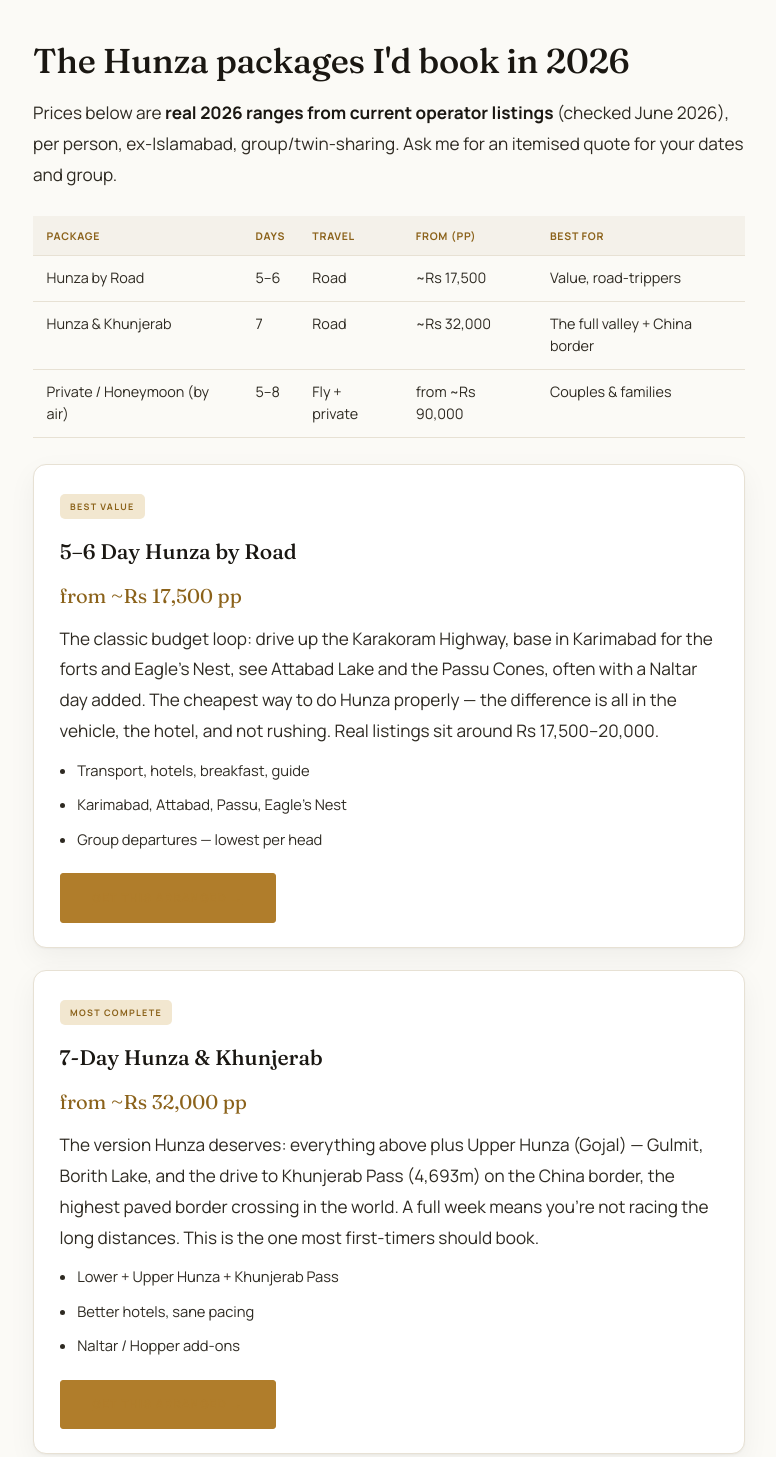
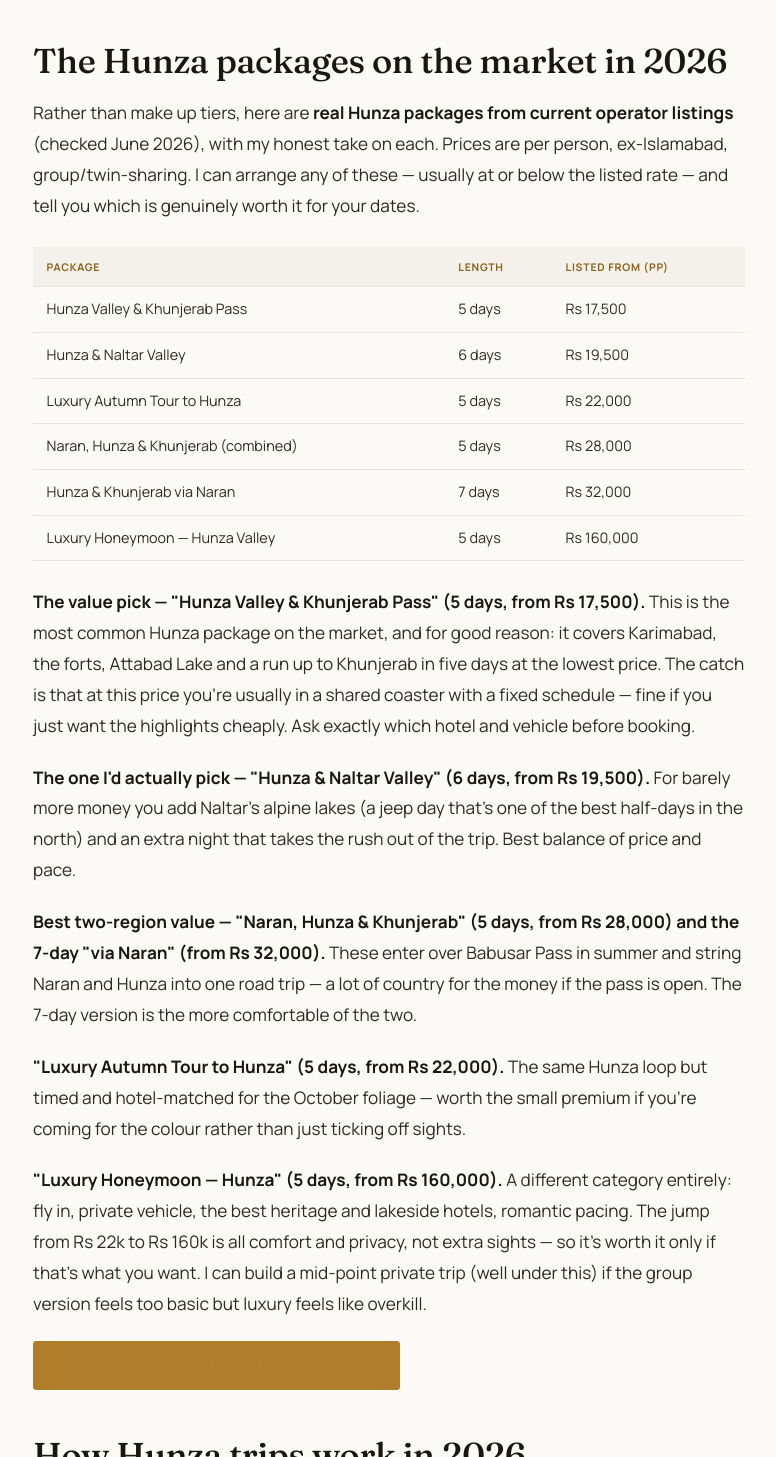
Before and after one commit to Faisalzaman930/localgb, a plain HTML site: page tours/hunza/index.html in a window 1280 px wide. Shown: the part 1442-2899 px from the top of the page, without its empty margins (251-1027 px from the left). Drawn offline with Linux system fonts and the light colour scheme.

Commit message:
Hunza: feature real researched packages (listed + discussed), routed to Faisal
Co-Authored-By: Claude Opus 4.8 (1M context) <noreply@anthropic.com>

```diff
--- a/tours/hunza/index.html
+++ b/tours/hunza/index.html
@@ -114,44 +114,25 @@
 <p>Value over sticker price, realistic pacing (Hunza is spread out — Khunjerab is a long day from Karimabad), the operator's local roots in Hunza/Gojal, transparency on inclusions, and how they handle the weather-dependent Gilgit flight. No fee changes what I recommend.</p>
 </div>
 
-<h2>The Hunza packages I'd book in 2026</h2>
-<p>Prices below are <strong>real 2026 ranges from current operator listings</strong> (checked June 2026), per person, ex-Islamabad, group/twin-sharing. Ask me for an itemised quote for your dates and group.</p>
-
+<h2>The Hunza packages on the market in 2026</h2>
+<p>Rather than make up tiers, here are <strong>real Hunza packages from current operator listings</strong> (checked June 2026), with my honest take on each. Prices are per person, ex-Islamabad, group/twin-sharing. I can arrange any of these — usually at or below the listed rate — and tell you which is genuinely worth it for your dates.</p>
 <table>
-<thead><tr><th>Package</th><th>Days</th><th>Travel</th><th>From (pp)</th><th>Best for</th></tr></thead>
+<thead><tr><th>Package</th><th>Length</th><th>Listed from (pp)</th></tr></thead>
 <tbody>
-<tr><td>Hunza by Road</td><td>5–6</td><td>Road</td><td>~Rs 17,500</td><td>Value, road-trippers</td></tr>
-<tr><td>Hunza &amp; Khunjerab</td><td>7</td><td>Road</td><td>~Rs 32,000</td><td>The full valley + China border</td></tr>
-<tr><td>Private / Honeymoon (by air)</td><td>5–8</td><td>Fly + private</td><td>from ~Rs 90,000</td><td>Couples &amp; families</td></tr>
+<tr><td>Hunza Valley &amp; Khunjerab Pass</td><td>5 days</td><td>Rs 17,500</td></tr>
+<tr><td>Hunza &amp; Naltar Valley</td><td>6 days</td><td>Rs 19,500</td></tr>
+<tr><td>Luxury Autumn Tour to Hunza</td><td>5 days</td><td>Rs 22,000</td></tr>
+<tr><td>Naran, Hunza &amp; Khunjerab (combined)</td><td>5 days</td><td>Rs 28,000</td></tr>
+<tr><td>Hunza &amp; Khunjerab via Naran</td><td>7 days</td><td>Rs 32,000</td></tr>
+<tr><td>Luxury Honeymoon — Hunza Valley</td><td>5 days</td><td>Rs 160,000</td></tr>
 </tbody>
 </table>
-
-<div class="pick">
-<span class="pick-badge">Best value</span>
-<h3>5–6 Day Hunza by Road</h3>
-<div class="pick-price">from ~Rs 17,500 pp</div>
-<p>The classic budget loop: drive up the Karakoram Highway, base in Karimabad for the forts and Eagle's Nest, see Attabad Lake and the Passu Cones, often with a Naltar day added. The cheapest way to do Hunza properly — the difference is all in the vehicle, the hotel, and not rushing. Real listings sit around Rs 17,500–20,000.</p>
-<ul><li>Transport, hotels, breakfast, guide</li><li>Karimabad, Attabad, Passu, Eagle's Nest</li><li>Group departures — lowest per head</li></ul>
-<a href="/contact" class="btn-primary">Get this arranged →</a>
-</div>
-
-<div class="pick">
-<span class="pick-badge">Most complete</span>
-<h3>7-Day Hunza &amp; Khunjerab</h3>
-<div class="pick-price">from ~Rs 32,000 pp</div>
-<p>The version Hunza deserves: everything above plus Upper Hunza (Gojal) — Gulmit, Borith Lake, and the drive to Khunjerab Pass (4,693m) on the China border, the highest paved border crossing in the world. A full week means you're not racing the long distances. This is the one most first-timers should book.</p>
-<ul><li>Lower + Upper Hunza + Khunjerab Pass</li><li>Better hotels, sane pacing</li><li>Naltar / Hopper add-ons</li></ul>
-<a href="/contact" class="btn-primary">Get this arranged →</a>
-</div>
-
-<div class="pick">
-<span class="pick-badge">Private / honeymoon</span>
-<h3>Private &amp; Honeymoon Hunza (by air)</h3>
-<div class="pick-price">from ~Rs 90,000 pp</div>
-<p>Fly into Gilgit to save the road days, then a private vehicle, your own pace, and the best hotels — heritage stays in Karimabad, lakeside rooms at Attabad. Luxury honeymoon packages run up to around Rs 160,000 per person. This is what I book for couples and families who want comfort over a fixed group schedule.</p>
-<ul><li>Fly one way + private vehicle</li><li>Heritage / lakeside hotels</li><li>Flexible, romantic pacing</li></ul>
-<a href="/contact" class="btn-primary">Get this arranged →</a>
-</div>
+<p><strong>The value pick — "Hunza Valley &amp; Khunjerab Pass" (5 days, from Rs 17,500).</strong> This is the most common Hunza package on the market, and for good reason: it covers Karimabad, the forts, Attabad Lake and a run up to Khunjerab in five days at the lowest price. The catch is that at this price you're usually in a shared coaster with a fixed schedule — fine if you just want the highlights cheaply. Ask exactly which hotel and vehicle before booking.</p>
+<p><strong>The one I'd actually pick — "Hunza &amp; Naltar Valley" (6 days, from Rs 19,500).</strong> For barely more money you add Naltar's alpine lakes (a jeep day that's one of the best half-days in the north) and an extra night that takes the rush out of the trip. Best balance of price and pace.</p>
+<p><strong>Best two-region value — "Naran, Hunza &amp; Khunjerab" (5 days, from Rs 28,000) and the 7-day "via Naran" (from Rs 32,000).</strong> These enter over Babusar Pass in summer and string Naran and Hunza into one road trip — a lot of country for the money if the pass is open. The 7-day version is the more comfortable of the two.</p>
+<p><strong>"Luxury Autumn Tour to Hunza" (5 days, from Rs 22,000).</strong> The same Hunza loop but timed and hotel-matched for the October foliage — worth the small premium if you're coming for the colour rather than just ticking off sights.</p>
+<p><strong>"Luxury Honeymoon — Hunza" (5 days, from Rs 160,000).</strong> A different category entirely: fly in, private vehicle, the best heritage and lakeside hotels, romantic pacing. The jump from Rs 22k to Rs 160k is all comfort and privacy, not extra sights — so it's worth it only if that's what you want. I can build a mid-point private trip (well under this) if the group version feels too basic but luxury feels like overkill.</p>
+<p style="margin-top:1.2rem"><a href="/contact" class="btn-primary">Tell me which appeals — I'll arrange it →</a></p>
 
 <h2>How Hunza trips work in 2026</h2>
 <p>Like Skardu, Hunza is reached either by air or by road, and the choice shapes everything. <strong>By air</strong>, you fly Islamabad–Gilgit (about an hour, passing Nanga Parbat), then drive roughly 2.5–3 hours up the Karakoram Highway to Karimabad. The flight is gorgeous but weather-dependent and frequently cancelled, so any honest by-air package keeps a buffer day and a road back-up. <strong>By road</strong>, it's about 20–24 hours from Islamabad up the KKH, usually split over two days with an overnight near Chilas or Besham — long, but the drive itself (the Indus gorge, Nanga Parbat, the Hunza River) is half the experience. In summer, some routes come up over Babusar Pass from Naran instead. Most groups do best flying one way and driving the other.</p>
```
